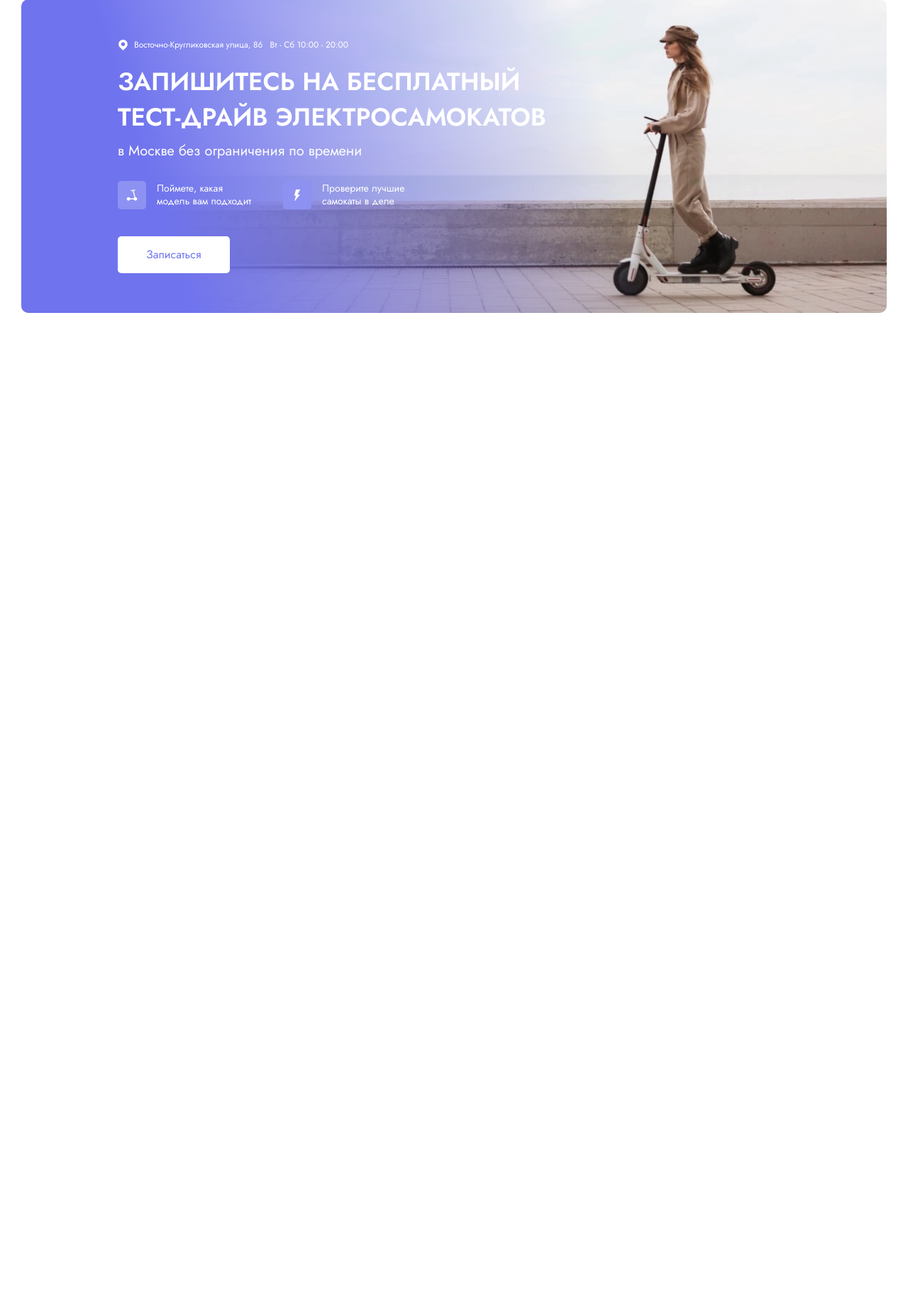
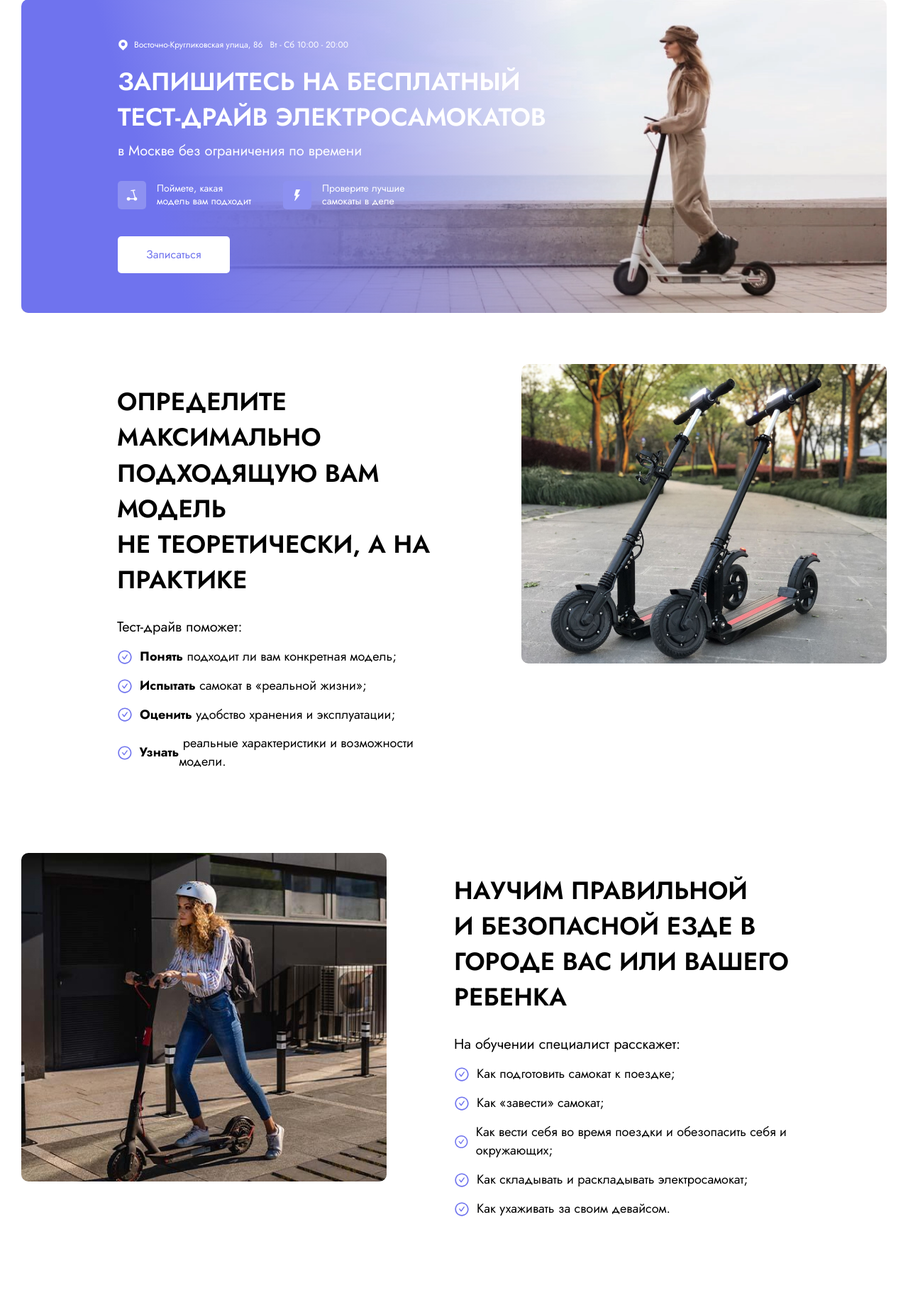
Before and after one commit to mortez7/Kugo, a PHP site: page / in a window 1280 px wide. Shown: the part 153-1985 px from the top of the page at 71% size. Before the commit the page ends 594 px from the top, so only its background shows below. Run offline with PHP 8.4, Linux system fonts and the light colour scheme.

Commit message:
add: test-drive & education sections

```diff
--- a/css/style.css
+++ b/css/style.css
@@ -278,3 +278,89 @@ body {
   padding-left: 2.5rem;
   padding-right: 2.5rem;
 }
+
+.section {
+}
+.test-drive {
+  margin-top: 4.5rem;
+  margin-bottom: 6.25rem;
+  padding-left: 10.3125rem;
+  padding-right: 1.875rem;
+  display: flex;
+  gap: 5.3125rem;
+}
+
+.section-wrapper {
+  padding-top: 1.75rem;
+}
+
+.section-title {
+  text-transform: uppercase;
+  font-size: 2.1875rem;
+  font-weight: 600;
+  line-height: 143%;
+  margin: 0;
+}
+
+.test-drive-title {
+  margin-top: 0;
+  margin-bottom: 1.875rem;
+}
+
+.section-content {
+}
+
+.section-list-title {
+  font-weight: 400;
+  font-size: 1.25rem;
+  line-height: 115%;
+  margin-top: 0;
+  margin-bottom: 1.125rem;
+}
+
+.section-list {
+  margin: 0;
+  padding: 0;
+  list-style-type: none;
+}
+
+.section-list-item {
+  display: flex;
+  align-items: center;
+  margin-bottom: 0.9375rem;
+  font-weight: 400;
+  font-size: 1.125rem;
+  line-height: 144%;
+}
+
+.section-list-icon {
+  margin-right: 0.625rem;
+}
+
+.test-drive-image {
+  border-radius: 10px;
+  height: 26.375rem;
+  width: 32.1875rem;
+  object-fit: cover;
+}
+
+.education {
+  margin-top: 6.25rem;
+  margin-bottom: 6.25rem;
+  display: flex;
+  gap: 5.9375rem;
+  padding-left: 1.875rem;
+  padding-right: 5.5rem;
+}
+
+.education-image {
+  border-radius: 10px;
+  height: 28.9375rem;
+  width: 32.1875rem;
+  object-fit: cover;
+}
+
+.education-title {
+  margin-top: 0;
+  margin-bottom: 1.875rem;
+}
--- a/index.html
+++ b/index.html
@@ -135,6 +135,92 @@
         </div>
       </div>
     </section>
+
+    <section class="section test-drive">
+      <div class="section-wrapper">
+        <h2 class="section-title test-drive-title">Определите максимально подходящую вам модель
+          не&nbsp;теоретически, а на практике</h2>
+          <div class="section-content">
+            <h3 class="section-list-title">Тест-драйв поможет:</h3>
+            <ul class="section-list">
+              <li class="section-list-item">
+                <svg width="22" height="22" class="section-list-icon">
+                  <use href="./img/sprite.svg#check-circle"></use>
+                </svg>
+                <b>Понять</b>&nbsp;подходит ли вам конкретная модель;
+              </li>
+
+              <li class="section-list-item">
+                <svg width="22" height="22" class="section-list-icon">
+                  <use href="./img/sprite.svg#check-circle"></use>
+                </svg>
+                <b>Испытать</b>&nbsp;самокат в «реальной жизни»;
+              </li>
+
+              <li class="section-list-item">
+                <svg width="22" height="22" class="section-list-icon">
+                  <use href="./img/sprite.svg#check-circle"></use>
+                </svg>
+                <b>Оценить</b>&nbsp;удобство хранения и эксплуатации;
+              </li>
+
+              <li class="section-list-item">
+                <svg width="22" height="22" class="section-list-icon">
+                  <use href="./img/sprite.svg#check-circle"></use>
+                </svg>
+                <b>Узнать</b>&nbsp;реальные характеристики и возможности модели.
+              </li>
+            </ul>
+        </div>
+      </div>
+      <img src="./img/scooters.jpg" alt="scooters" class="test-drive-image">
+    </section>
+
+    <section class="section education">
+      <img src="./img/e-scooters.jpg" alt="e-scooters" class="education-image">
+      <div class="section-wrapper">
+        <h2 class="section-title education-title">Научим правильной и&nbsp;безопасной езде в городе вас или вашего ребенка</h2>
+          <div class="section-content">
+            <h3 class="section-list-title">На обучении специалист расскажет:</h3>
+            <ul class="section-list">
+              <li class="section-list-item">
+                <svg width="22" height="22" class="section-list-icon">
+                  <use href="./img/sprite.svg#check-circle"></use>
+                </svg>
+                Как подготовить самокат к поездке;
+              </li>
+
+              <li class="section-list-item">
+                <svg width="22" height="22" class="section-list-icon">
+                  <use href="./img/sprite.svg#check-circle"></use>
+                </svg>
+                Как «завести» самокат;
+              </li>
+
+              <li class="section-list-item">
+                <svg width="22" height="22" class="section-list-icon">
+                  <use href="./img/sprite.svg#check-circle"></use>
+                </svg>
+                Как вести себя во время поездки и обезопасить себя и окружающих;
+              </li>
+
+              <li class="section-list-item">
+                <svg width="22" height="22" class="section-list-icon">
+                  <use href="./img/sprite.svg#check-circle"></use>
+                </svg>
+                Как складывать и раскладывать электросамокат;
+              </li>
+
+              <li class="section-list-item">
+                <svg width="22" height="22" class="section-list-icon">
+                  <use href="./img/sprite.svg#check-circle"></use>
+                </svg>
+                Как ухаживать за своим девайсом.
+              </li>
+            </ul>
+        </div>
+      </div>
+    </section>
   </div>
 
 
```
Also changed, not shown: img/e-scooters.jpg (added), img/scooters.jpg (added), img/sprite.svg.
